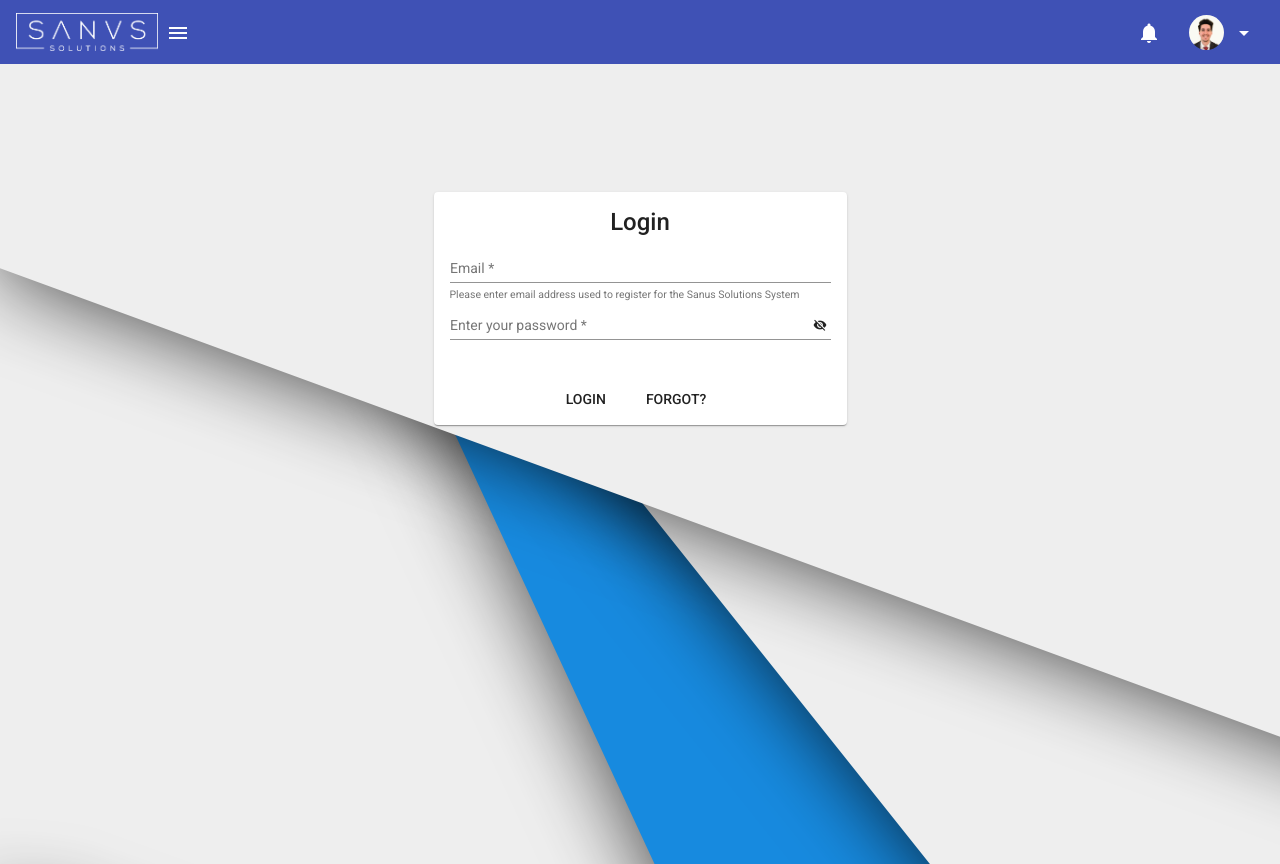
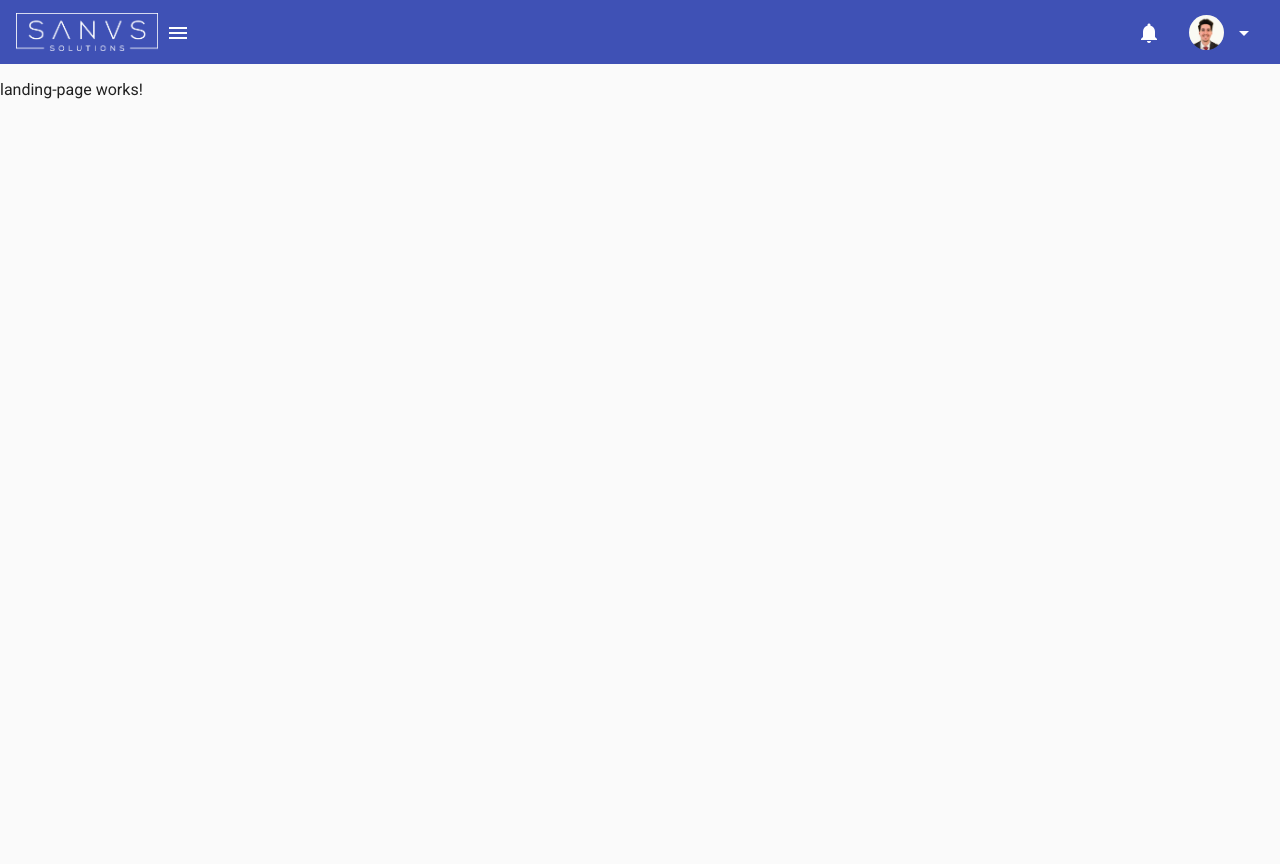
Before and after one commit to sanus-solutions/sanus-web-app, an Angular app in the folder sanus-app/: page / in a window 1280 px wide. Built offline with nearby package versions, Linux system fonts and the light colour scheme; sample sign-in values are in the browser's storage.

Commit message:
Login, Registration, Routing, Route guarding all should work now. Basic users are now working and navigation around the webapp is defined.

```diff
--- a/sanus-app/src/app/_helpers/fake-backend.ts
+++ b/sanus-app/src/app/_helpers/fake-backend.ts
@@ -34,6 +34,7 @@ export class FakeBackendInterceptor implements HttpInterceptor {
 
         function authenticate() {
             const { username, password } = body;
+            console.log(body);
             const user = users.find(x => x.username === username && x.password === password);
             if (!user) return error('Username or password is incorrect');
             return ok({
--- a/sanus-app/src/app/_services/authentication.service.ts
+++ b/sanus-app/src/app/_services/authentication.service.ts
@@ -18,11 +18,12 @@ export class AuthenticationService {
     }
 
     login(username, password) {
-        return this.http.post<any>(`${config.apiUrl}/users/authenticate`, { username, password })
+        return this.http.post<any>(`/users/authenticate`, { username, password })
             .pipe(map(user => {
                 // store user details and jwt token in local storage to keep user logged in between page refreshes
                 localStorage.setItem('currentUser', JSON.stringify(user));
                 this.currentUserSubject.next(user);
+                console.log(user);
                 return user;
             }));
     }
--- a/sanus-app/src/app/_services/user.service.ts
+++ b/sanus-app/src/app/_services/user.service.ts
@@ -6,14 +6,14 @@ export class UserService {
     constructor(private http: HttpClient) { }
 
     getAll() {
-        return this.http.get<any[]>(`${config.apiUrl}/users`);
+        return this.http.get<any[]>(`/users`);
     }
 
     register(user) {
-        return this.http.post(`${config.apiUrl}/users/register`, user);
+        return this.http.post(`/users/register`, user);
     }
 
     delete(id) {
-        return this.http.delete(`${config.apiUrl}/users/${id}`);
+        return this.http.delete(`/users/${id}`);
     }
 }
--- a/sanus-app/src/app/app-routing.module.ts
+++ b/sanus-app/src/app/app-routing.module.ts
@@ -3,15 +3,14 @@ import { Routes, RouterModule } from '@angular/router';
 
 import { LoginComponent } from './login/login.component';
 import { RegisterComponent } from './register/register.component';
+import { LandingPageComponent } from './landing-page/landing-page.component';
 
 import { AuthGuard } from './_helpers';
 
 const routes: Routes = [
-	{ path: '', component: LoginComponent },
+	{ path: '', component: LandingPageComponent, canActivate: [AuthGuard] },
 	{ path: 'login', component: LoginComponent },
 	{ path: 'register', component: RegisterComponent },
-
-	// THERE WILL BE A NEW MAIN HOME ROUTE LATER WITH AUTH GUARD
 
 	// Otherwise direct to home
 	{ path: '**', redirectTo: '' }
--- a/sanus-app/src/app/app.module.ts
+++ b/sanus-app/src/app/app.module.ts
@@ -29,13 +29,15 @@ import { JwtInterceptor, ErrorInterceptor } from './_helpers';
 
 import { LoginComponent } from './login/login.component';
 import { RegisterComponent } from './register/register.component';
+import { LandingPageComponent } from './landing-page/landing-page.component';
 
 @NgModule({
   declarations: [
     AppComponent,
     HomeComponent,
     LoginComponent,
-    RegisterComponent
+    RegisterComponent,
+    LandingPageComponent
   ],
   imports: [
     BrowserModule,
--- a/sanus-app/src/app/home/home.component.html
+++ b/sanus-app/src/app/home/home.component.html
@@ -34,7 +34,7 @@
 	    <mat-icon>how_to_reg</mat-icon>
 	    <span>Register</span>
 	  </button>
-	  <button mat-menu-item>
+	  <button mat-menu-item (click)="logout()">
 	    <mat-icon>close</mat-icon>
 	    <span>Logout</span>
 	  </button>
--- /dev/null
+++ b/sanus-app/src/app/landing-page/landing-page.component.html
@@ -0,0 +1 @@
+<p>landing-page works!</p>
--- /dev/null
+++ b/sanus-app/src/app/landing-page/landing-page.component.ts
@@ -0,0 +1,15 @@
+import { Component, OnInit } from '@angular/core';
+
+@Component({
+  selector: 'app-landing-page',
+  templateUrl: './landing-page.component.html',
+  styleUrls: ['./landing-page.component.scss']
+})
+export class LandingPageComponent implements OnInit {
+
+  constructor() { }
+
+  ngOnInit() {
+  }
+
+}
--- a/sanus-app/src/app/login/login.component.html
+++ b/sanus-app/src/app/login/login.component.html
@@ -5,9 +5,10 @@
 		  <mat-card-title>Login</mat-card-title>
 		  <mat-card-content>
 
-				<form [formGroup]="loginForm" (ngSubmit)="onSubmit()" class="login-form">
+				<form [formGroup]="loginForm" id="ngForm" (ngSubmit)="onSubmit()" class="login-form">
+
 				  <mat-form-field class="form-full-width">
-				    <input matInput placeholder="Email" formControlName="username" [formControl]="emailFormControl"
+				    <input matInput placeholder="Email" [formControl]="emailFormControl"
 				           [errorStateMatcher]="matcher">
 				    <mat-hint>Please enter email address used to register for the Sanus Solutions System</mat-hint>
 				    <mat-error *ngIf="emailFormControl.hasError('email') && !emailFormControl.hasError('required')">
@@ -20,7 +21,7 @@
 
 				  <mat-form-field class="form-full-width">
 				    <input matInput placeholder="Enter your password" [type]="hide ? 'text' : 'password'"
-				    	[formControl]="passwordFormControl" [errorStateMatcher]="matcher" formControlName="password">
+				    	[formControl]="passwordFormControl" [errorStateMatcher]="matcher">
 				    <button mat-icon-button matSuffix (click)="hide = !hide" [attr.aria-label]="'Hide password'" [attr.aria-pressed]="hide">
 				    <mat-icon>{{hide ? 'visibility' : 'visibility_off'}}</mat-icon>
 				    </button>
@@ -35,7 +36,7 @@
 
 		  </mat-card-content>
 		  <mat-card-actions>
-		    <button [disabled]="loading" mat-button>LOGIN</button>
+		    <button [disabled]="loading" mat-button form="ngForm">LOGIN</button>
 		    <button mat-button>FORGOT?</button>
 		  </mat-card-actions>
 		</mat-card>
--- a/sanus-app/src/app/login/login.component.ts
+++ b/sanus-app/src/app/login/login.component.ts
@@ -56,8 +56,8 @@ export class LoginComponent implements OnInit {
 
 	ngOnInit() {
         this.loginForm = this.formBuilder.group({
-            username: ['', Validators.required],
-            password: ['', Validators.required]
+            username: this.emailFormControl,
+            password: this.passwordFormControl
         });
 
         // get return url from route parameters or default to '/'
@@ -66,6 +66,8 @@ export class LoginComponent implements OnInit {
         // show success message on registration
         if (this.route.snapshot.queryParams['registered']) {
             this.success = 'Registration successful';
+
+            this.openSnackBar(this.success, 'Dismiss');
         }
 	}
 
@@ -85,7 +87,7 @@ export class LoginComponent implements OnInit {
         }
 
         this.loading = true;
-        this.authenticationService.login(this.f.username.value, this.f.password.value)
+        this.authenticationService.login(this.loginForm.get('username').value, this.loginForm.get('password').value)
             .pipe(first())
             .subscribe(
                 data => {
@@ -99,7 +101,7 @@ export class LoginComponent implements OnInit {
 
     openSnackBar(message: string, action: string) {
         this._snackBar.open(message, action, {
-          duration: 2000,
+          duration: 5000,
         });
     }
 
```
Also changed, not shown: sanus-app/src/app/landing-page/landing-page.component.scss (added), 1 other file (tests, documents, lock files or other folders).
